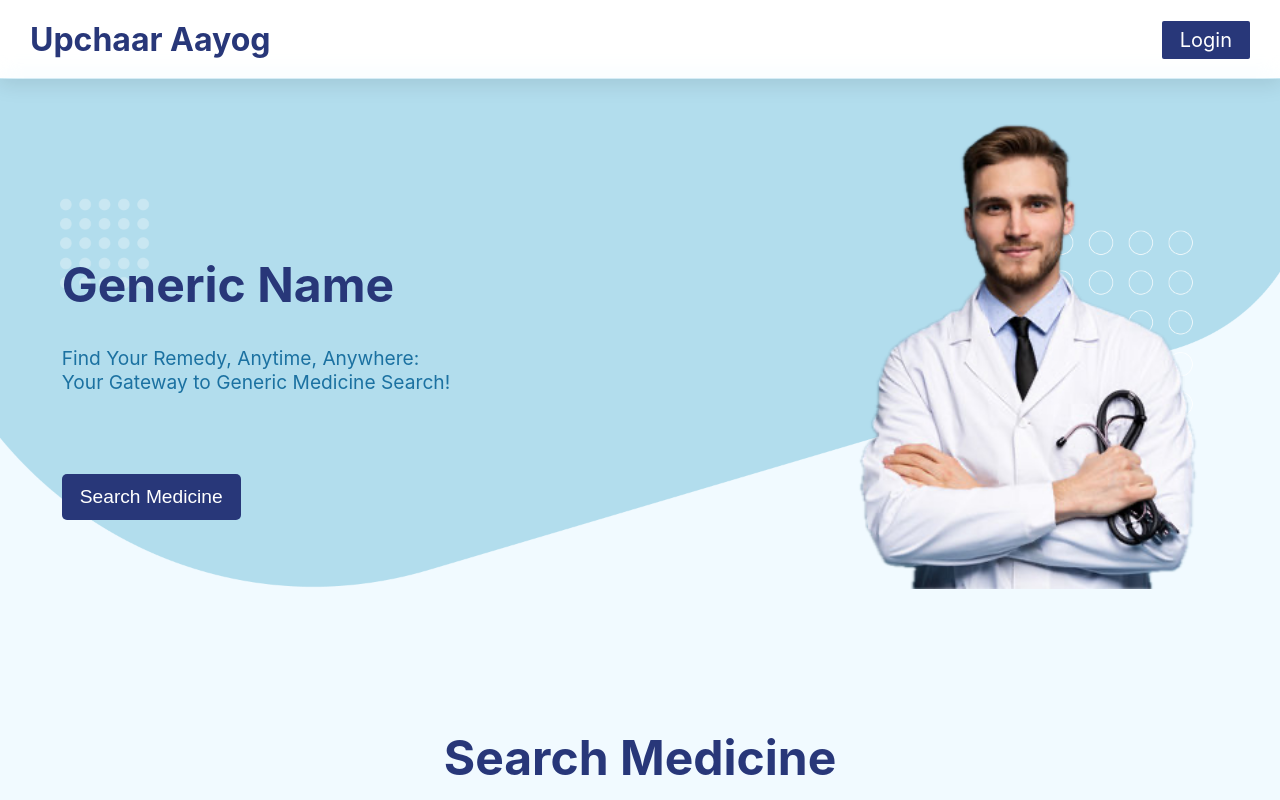
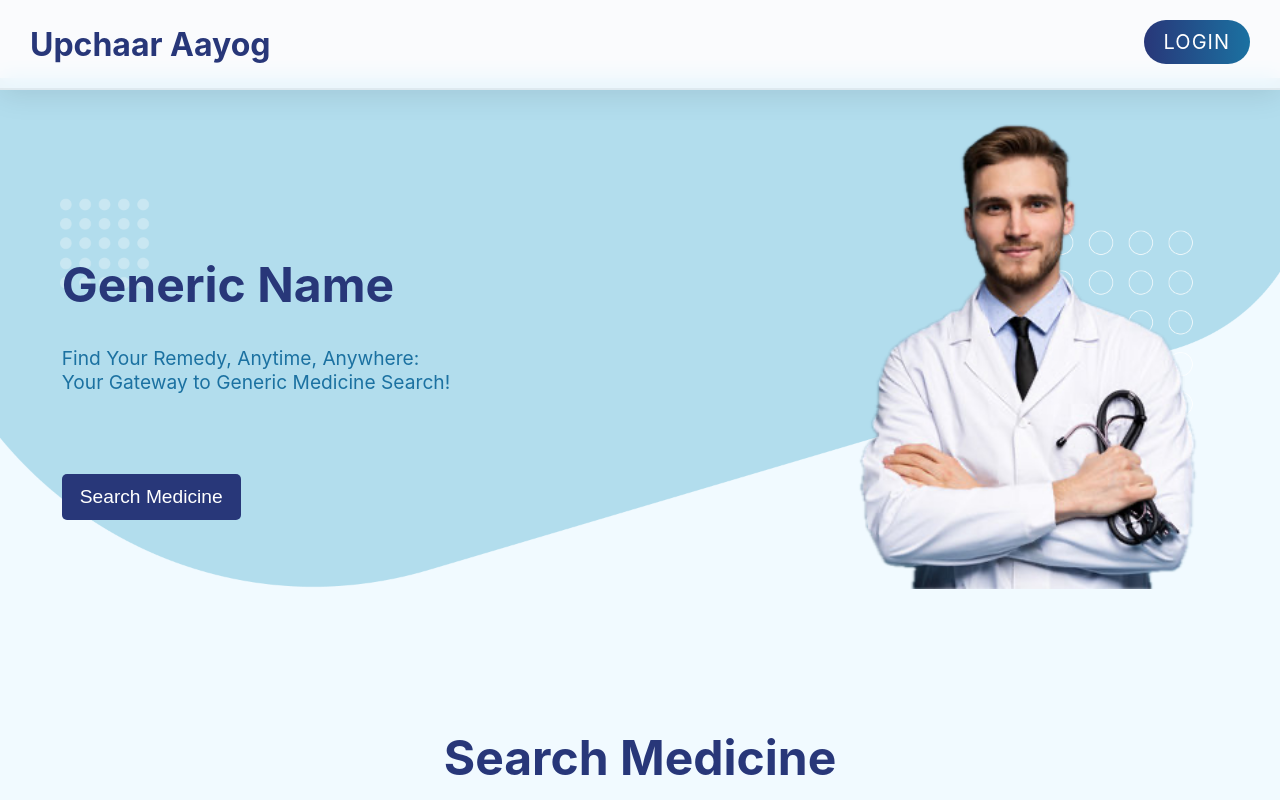
Before and after one commit to ajaynegi45/upchaar-aayog, a React (Vite) app: page / in a window 1280 px wide. Shown: the top 800 px of the page. Built offline with nearby package versions, Linux system fonts and the light colour scheme.

Commit message:
Added animations , effects , and enhancing overal user experience on at header part.

```diff
--- a/package.json
+++ b/package.json
@@ -10,6 +10,8 @@
     "preview": "vite preview"
   },
   "dependencies": {
+    "animate.css": "^4.1.1",
+    "framer-motion": "^11.11.0",
     "react": "^18.2.0",
     "react-dom": "^18.2.0",
     "react-icons": "^5.3.0",
--- a/src/components/Navbar.jsx
+++ b/src/components/Navbar.jsx
@@ -1,16 +1,25 @@
-import "./navbar.css"
-import {Link} from "react-router-dom";
+import "./navbar.css";
+import { Link } from "react-router-dom";
+import "animate.css"; // For built-in animations
+
 function Navbar() {
   return (
     <>
-            <header className="navbar-header">
-                <Link to={"/"}>
+      <header className="navbar-header animate__animated animate__fadeInDown animate__delay-0.5s">
+        <Link to="/" className="navbar-brand">
           <h1 className="title">Upchaar Aayog</h1>
         </Link>
 
         <nav className="navbar">
           <ul className="navbar-list">
-                        <li><a className="navbar-link" href="/login">Login</a></li>
+            <li>
+              <a
+                className="navbar-link animate__animated animate__fadeInUp animate__delay-1s"
+                href="/login"
+              >
+                Login
+              </a>
+            </li>
           </ul>
         </nav>
       </header>
@@ -18,4 +27,5 @@ function Navbar() {
     </>
   );
 }
+
 export default Navbar;
--- a/src/components/navbar.css
+++ b/src/components/navbar.css
@@ -1,9 +1,6 @@
-.navbar-backside-frame{
-    height: 78px;
-}
+/* Navbar Header */
 .navbar-header {
     padding: 20px 30px;
-    /*padding-bottom: 60px;*/
     display: flex;
     justify-content: space-between;
     align-items: center;
@@ -11,46 +8,155 @@
     top: 0;
     width: 100%;
     z-index: 100;
-    background-color: rgba(249, 250, 253, 0);
+    background-color: rgba(249, 250, 253, 0.8); /* Slightly opaque background for better contrast */
+    backdrop-filter: saturate(180%) blur(10px); /* Blur effect */
+    box-shadow: 0 4px 30px rgba(0, 0, 0, 0.1); /* Enhanced shadow */
+    border-bottom: 2px solid rgba(0, 0, 0, 0.05); /* Subtle bottom border */
+    animation: fadeInDown 0.8s ease-out; /* Navbar fade-in animation */
+}
 
-    -webkit-backdrop-filter: saturate(180%) blur(4px);
-    backdrop-filter: saturate(180%) blur(10px);
-    box-shadow:  0 3px 20px 2px rgba(0,0,0,0.1);
+/* Fade-in animation for navbar */
+@keyframes fadeInDown {
+    from {
+        opacity: 0;
+        transform: translateY(-20px);
+    }
+    to {
+        opacity: 1;
+        transform: translateY(0);
+    }
+}
 
-    /*-webkit-mask-image: linear-gradient(to bottom, #000000 55%, rgba(0, 0, 0, 0));*/
-    /*mask-image: linear-gradient(to bottom, #000000 5%, rgba(0, 0, 0, 0));*/
+/* Navbar Backside Frame */
+.navbar-backside-frame {
+    height: 78px;
+    background-color: transparent;
 }
-.navbar > ul{
+
+/* Navbar List */
+.navbar > ul {
     list-style: none;
+    display: flex;
+    align-items: center;
+    opacity: 0;
+    animation: slideIn 1.2s forwards ease-in-out 0.5s; /* Slide-in animation */
 }
-nav > ul > li > .navbar-link{
-    list-style: none;
+
+/* Slide-in animation for navbar items */
+@keyframes slideIn {
+    from {
+        transform: translateY(-20px);
+        opacity: 0;
+    }
+    to {
+        transform: translateY(0);
+        opacity: 1;
+    }
+}
+
+/* Navbar Links */
+nav > ul > li > .navbar-link {
     text-decoration: none;
     font-size: 20px;
-    padding: 7px 18px;
+    padding: 10px 20px; /* Adjusted padding for a better feel */
     color: white;
-    background-color: var(--action-color);
-    border-radius: 2px;
+    background: linear-gradient(90deg, var(--action-color) 0%, var(--information-color) 100%); /* Gradient background */
+    border-radius: 30px; /* More rounded edges for a modern look */
+    transition: background 0.4s ease, transform 0.3s ease, box-shadow 0.4s ease; /* Smooth transitions */
+    position: relative;
+    overflow: hidden;
 }
-nav > ul > li > .navbar-link:hover{
-    background-color: var(--information-color);
+
+/* Hover Effect */
+nav > ul > li > .navbar-link:hover {
+    transform: scale(1.05); /* Slight scaling on hover */
+    box-shadow: 0 8px 20px rgba(0, 0, 0, 0.2); /* Enhanced glow on hover */
 }
-.title{
+
+/* Title Styling */
+.title {
+    font-size: 2rem;
+    font-weight: bold;
     color: var(--action-color);
+    transition: transform 0.3s ease, color 0.3s ease;
+    animation: fadeInLeft 0.8s ease-out; /* Fade-in from left */
 }
+
+/* Title Hover Effect */
+.title:hover {
+    color: var(--information-color); /* Change color on hover */
+    transform: scale(1.05); /* Slight scale on hover */
+}
+
+/* Animation for Fade-in from Left */
+@keyframes fadeInLeft {
+    from {
+        opacity: 0;
+        transform: translateX(-20px);
+    }
+    to {
+        opacity: 1;
+        transform: translateX(0);
+    }
+}
+
+/* Login Button Animation */
+.navbar-link {
+    position: relative;
+    display: inline-block;
+    padding: 10px 25px;
+    font-size: 18px;
+    color: white;
+    border: none; /* Remove border */
+    background: transparent; /* Remove background */
+    text-transform: uppercase;
+    letter-spacing: 1px;
+    transition: all 0.4s ease; /* Transition for all properties */
+    overflow: hidden;
+    z-index: 1;
+}
+
+/* Hover Effect for Login Button */
+.navbar-link:hover {
+    color: white; /* Maintain text color */
+    box-shadow: 0 4px 15px rgba(0, 0, 0, 0.2); /* Glow effect */
+    transform: scale(1.1); /* Zoom-in effect on hover */
+    transition: all 0.4s ease;
+}
+
+/* Button Inner Glow Animation */
+.navbar-link::before {
+    content: "";
+    position: absolute;
+    top: 0;
+    left: 50%;
+    width: 300%;
+    height: 300%;
+    background: radial-gradient(circle, rgba(255, 255, 255, 0.3), rgba(0, 0, 0, 0.1));
+    transform: translate(-50%, -50%) scale(0); /* Initially hidden */
+    transition: opacity 0.6s ease, transform 0.6s ease; /* Transition for opacity and scale */
+    opacity: 0;
+    z-index: -1;
+}
+
+/* Glow on hover */
+.navbar-link:hover::before {
+    opacity: 1;
+    transform: translate(-50%, -50%) scale(1); /* Scale effect on hover */
+}
+
+/* Media Queries */
 @media only screen and (max-width: 900px) {
-    .title{
+    .title {
         font-size: 1.5rem;
     }
-
-    .navbar-backside-frame{
+    .navbar-backside-frame {
         height: 63px;
     }
 }
 
-
 @media only screen and (max-width: 500px) {
-    .navbar-backside-frame{
+    .navbar-backside-frame {
         height: 67px;
     }
 }
```
Also changed, not shown: 1 other file (tests, documents, lock files or other folders). Lines whose indentation alone changed are shown as unchanged.
